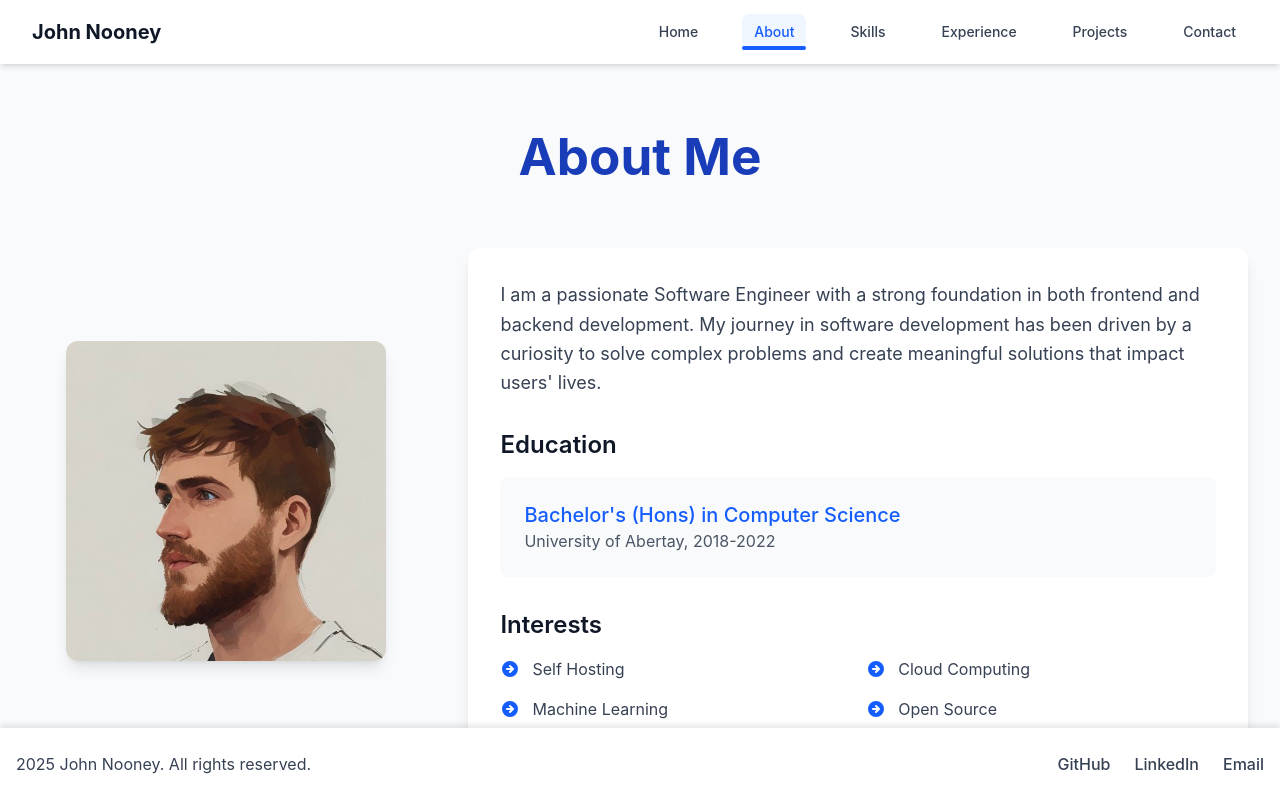
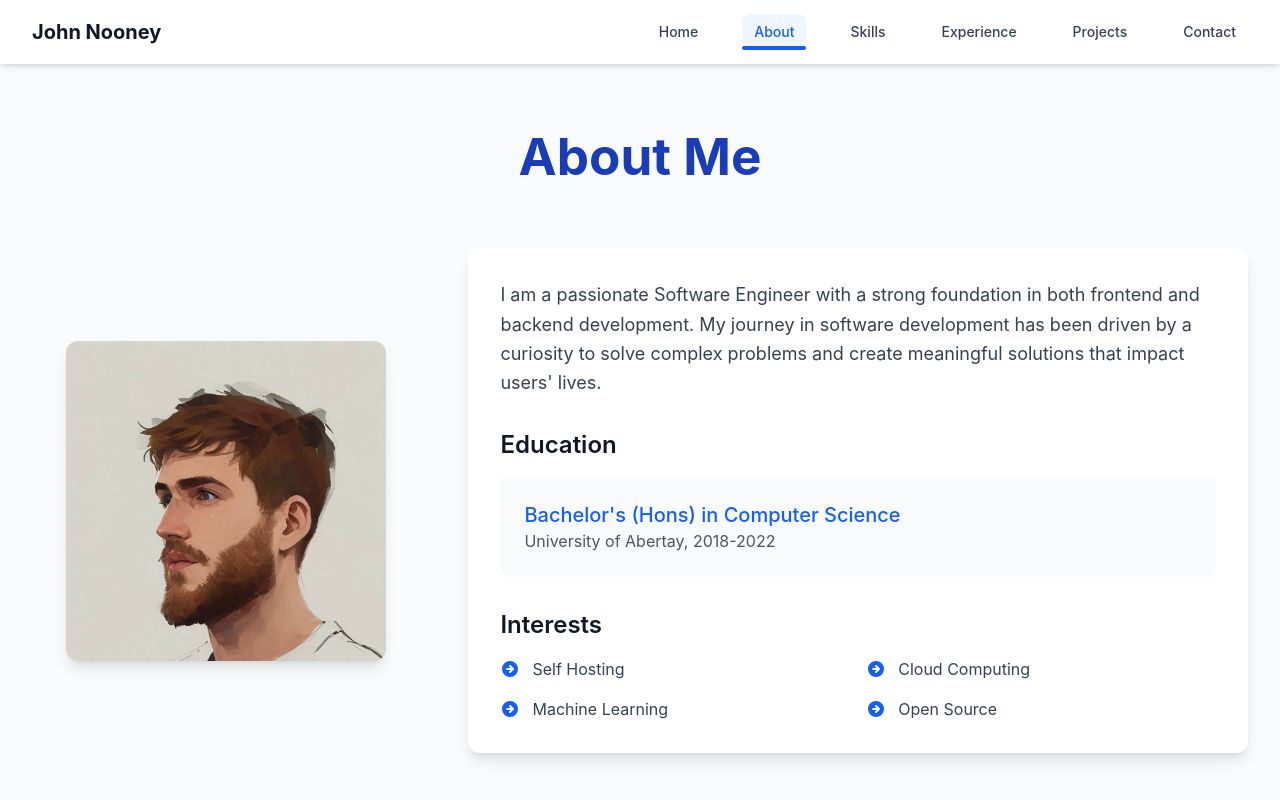
Before and after one commit to JohnNooney/nooney.dev, a React (Vite) app: page /about in a window 1280 px wide. Built offline with nearby package versions, Linux system fonts and the light colour scheme.

Commit message:
Remove absolute footer properties

```diff
--- a/src/App.jsx
+++ b/src/App.jsx
@@ -12,7 +12,7 @@ import Contact from './pages/Contact';
 function App() {
   return (
     <Router>
-      <div className="h-screen w-full flex flex-col bg-gray-50 dark:bg-gray-900 overflow-hidden">
+      <div className="min-h-screen w-full flex flex-col bg-gray-50 dark:bg-gray-900">
         <Helmet>
           <title>John Nooney - Software Engineer</title>
           <meta name="description" content="Professional portfolio of John Nooney, showcasing software engineering skills, experience, and projects." />
@@ -21,7 +21,7 @@ function App() {
 
         <Navbar />
 
-        <main className="flex-grow w-full overflow-y-auto">
+        <main className="flex-grow w-full">
           <Routes>
             <Route path="/" element={<Home />} />
             <Route path="/about" element={<About />} />
--- a/src/components/Footer.jsx
+++ b/src/components/Footer.jsx
@@ -1,6 +1,6 @@
 export default function Footer() {
   return (
-    <footer className="bg-white shadow-[0_-4px_6px_-1px_rgba(0,0,0,0.1)] dark:bg-gray-800 mt-auto">
+    <footer className="w-full bg-white shadow-[0_-4px_6px_-1px_rgba(0,0,0,0.1)] dark:bg-gray-800">
       <div className="container mx-auto px-4 py-6">
         <div className="flex flex-col md:flex-row justify-between items-center">
           <div className="text-gray-700 dark:text-gray-200 mb-4 md:mb-0">
```
